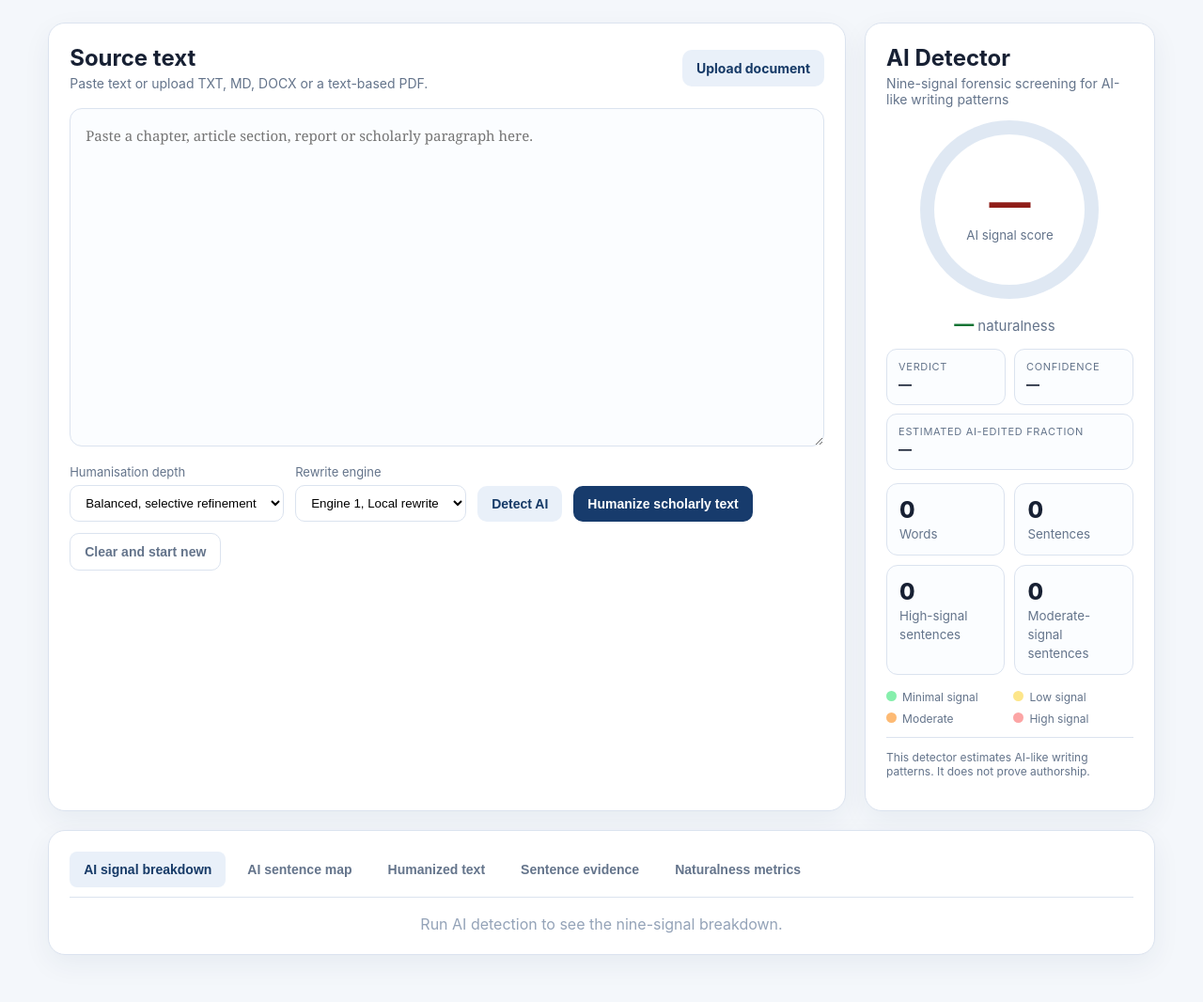
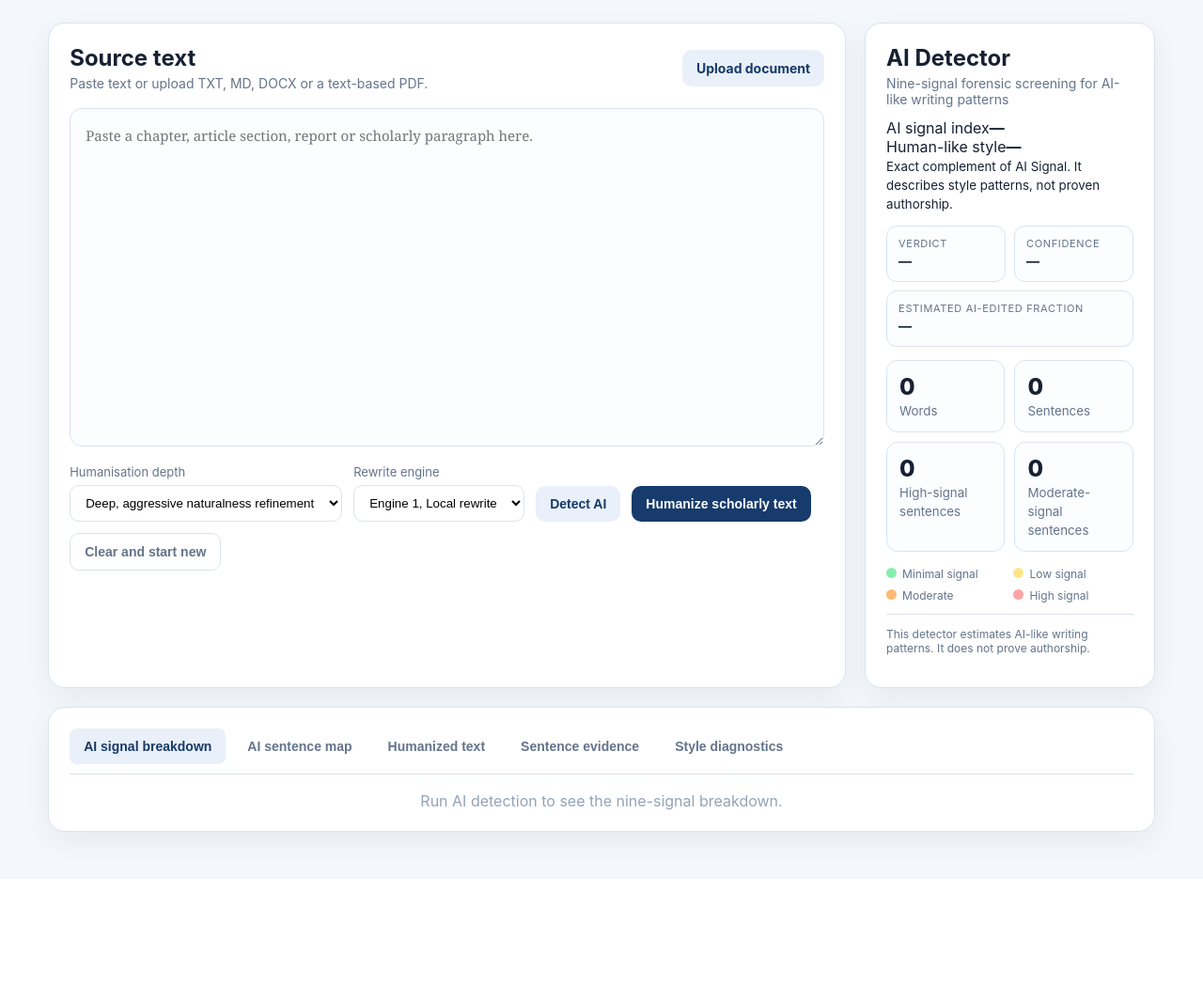
Before and after one commit to yawanokye/humanizer, a FastAPI app: page / in a window 1280 px wide. Shown: the part 174-1240 px from the top of the page at 94% size. After the commit the page ends 1085 px from the top, so only its background shows below. Run offline with FastAPI, Linux system fonts and the light colour scheme.

Commit message:
Add files via upload

```diff
--- a/templates/index.html
+++ b/templates/index.html
@@ -4,7 +4,7 @@
   <meta charset="utf-8">
   <meta name="viewport" content="width=device-width, initial-scale=1">
   <title>Scholarly Humanizer</title>
-  <link rel="stylesheet" href="/static/style.css?v=1.3.1">
+  <link rel="stylesheet" href="/static/style.css?v=1.5.0">
 </head>
 <body>
   <header class="topbar">
@@ -27,8 +27,8 @@
         <label>Humanisation depth
           <select id="mode">
             <option value="light">Light, safe local edits</option>
-            <option value="balanced" selected>Balanced, selective refinement</option>
-            <option value="deep">Deep, all eligible sections</option>
+            <option value="balanced">Balanced, strong scholarly refinement</option>
+            <option value="deep" selected>Deep, aggressive naturalness refinement</option>
           </select>
         </label>
         <label>Rewrite engine
@@ -47,8 +47,19 @@
 
     <aside class="dashboard card">
       <div class="section-head compact"><div><h2>AI Detector</h2><p>Nine-signal forensic screening for AI-like writing patterns</p></div></div>
-      <div class="score-ring detector-ring" id="scoreRing"><span id="aiScore">—</span><small>AI signal score</small></div>
-      <div class="concern naturalness-line"><b id="naturalScore">—</b> naturalness <span id="naturalGain" class="natural-gain"></span></div>
+      <div class="score-board">
+        <section class="score-strip detector-score">
+          <div class="score-strip-head"><span>AI signal index</span><strong id="aiScore">—</strong></div>
+          <div class="score-track" aria-hidden="true"><i id="aiScoreBar"></i></div>
+          <div class="score-change" id="aiGain"></div>
+        </section>
+        <section class="score-strip humanlike-score">
+          <div class="score-strip-head"><span>Human-like style</span><strong id="humanLikeScore">—</strong></div>
+          <div class="score-track" aria-hidden="true"><i id="humanLikeScoreBar"></i></div>
+          <div class="score-change humanlike-gain" id="humanLikeGain"></div>
+          <small class="score-help">Exact complement of AI Signal. It describes style patterns, not proven authorship.</small>
+        </section>
+      </div>
       <div class="detector-meta">
         <div><small>Verdict</small><strong id="aiVerdict">—</strong></div>
         <div><small>Confidence</small><strong id="aiConfidence">—</strong></div>
@@ -73,7 +84,7 @@
         <button class="tab" data-tab="highlight">AI sentence map</button>
         <button class="tab" data-tab="revised">Humanized text</button>
         <button class="tab" data-tab="findings">Sentence evidence</button>
-        <button class="tab" data-tab="metrics">Naturalness metrics</button>
+        <button class="tab" data-tab="metrics">Style diagnostics</button>
       </div>
       <div id="detectorPanel" class="panel active"><div id="detectorSignals" class="detector-signals empty-state">Run AI detection to see the nine-signal breakdown.</div></div>
       <div id="highlightPanel" class="panel">
@@ -90,9 +101,9 @@
         </div>
       </div>
       <div id="findingsPanel" class="panel"><div id="findingsList" class="findings-list empty-state">No sentence evidence yet.</div></div>
-      <div id="metricsPanel" class="panel"><div id="metricsTable" class="metrics-table empty-state">No naturalness metrics yet.</div></div>
+      <div id="metricsPanel" class="panel"><div id="metricsTable" class="metrics-table empty-state">No style diagnostics yet.</div></div>
     </section>
   </main>
-  <script src="/static/app.js?v=1.3.1"></script>
+  <script src="/static/app.js?v=1.5.0"></script>
 </body>
 </html>
```
